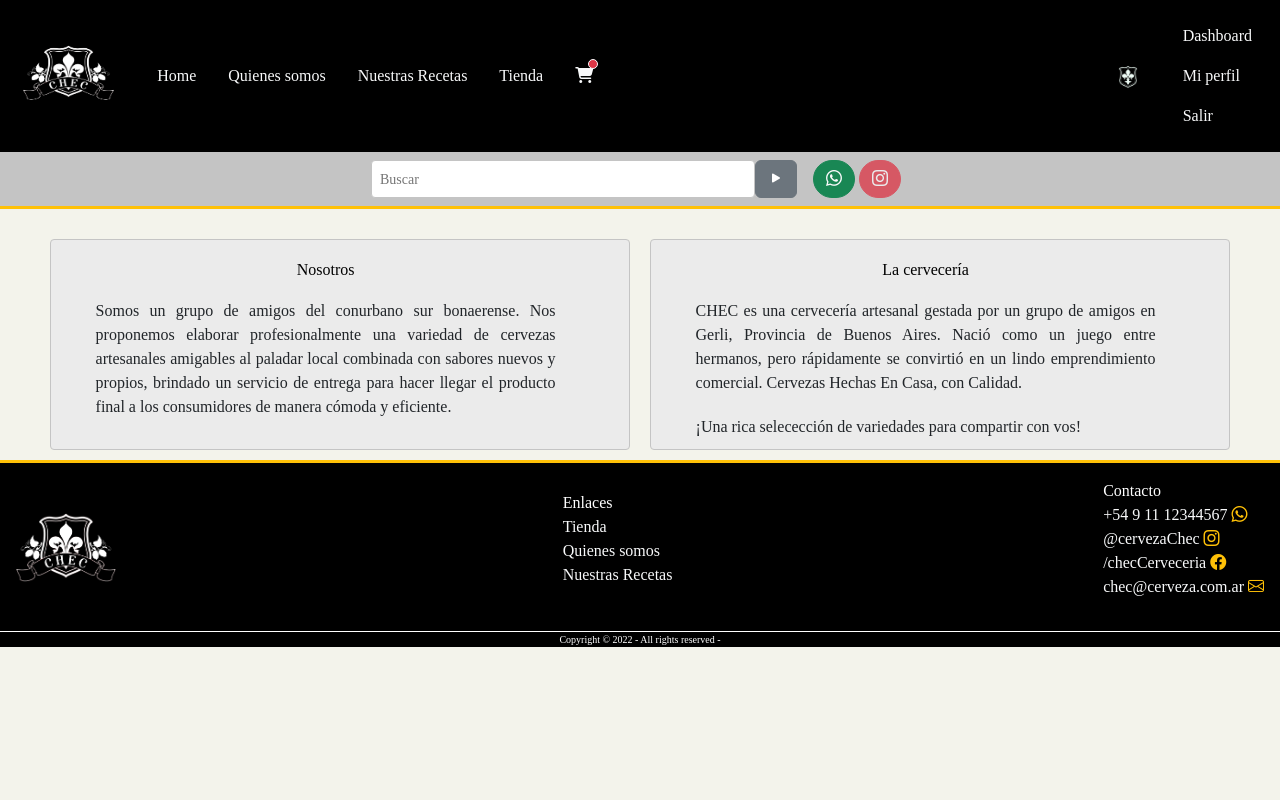
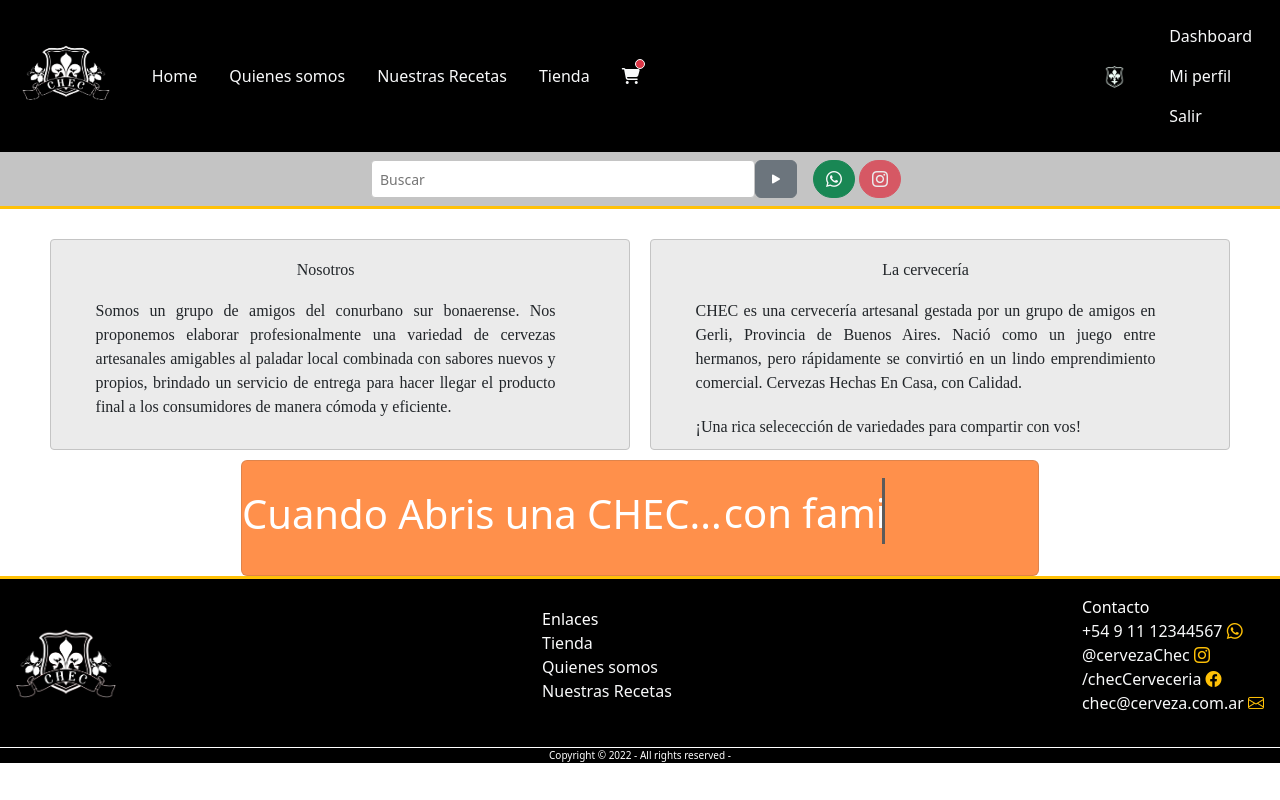
Before and after one commit to lmbaladovidal/chec-front, a React (Create React App) app in the folder chec-front/: page /quienesSomos in a window 1280 px wide. Built offline with nearby package versions, Linux system fonts and the light colour scheme; a web font is replaced by a local one.

Commit message:
fix: card y banner en home

```diff
--- a/chec-front/src/App.css
+++ b/chec-front/src/App.css
@@ -78,55 +78,6 @@ font-weight: 300;
 
 }
 
-article.art-4 {
-  display: flex;
-  flex-direction: column;
-  justify-content: flex-start;
-  margin: 7px;
-  padding: 8px;
-  border: #949494 1px dotted;
-  border-radius: 8px;
-  box-shadow: 0 0 10px #000;
-  background-color: #ebebeb;
-  text-align: center;
-  width: 40%;
-  opacity: 90%;
-}
-article.art-4 h4 {
-  font-size: 12px;
-  padding-bottom: 2px;
-}
-
-article.art-4 h4.bold {
-  margin: 5px 0;
-  font-style: italic;
-  font-weight: bold;
-  color: #ff6200;
-}
-article.art-4 h3 {
-  padding: 5px 0;
-  border-top: #ff8a00 1px double;
-  border-bottom: #ff8a00 1px double;
-  text-align: center;
-}
-article.art-4 img {
-  max-height: 40px;
-  max-width: 40%;
-  margin: auto;
-
-}
-
-article.art-4 i {
-  transition: all 250ms;
-
- }
-
- article.art-4:hover i {
-  color:#ff5200; /*transition*/
-  transform: scale(1.5);
- }
-
-
 
 
 @media (max-width: 768px) {
--- /dev/null
+++ b/chec-front/src/StyleSheets/GnAbout.css
@@ -0,0 +1,34 @@
+.slider {
+    width: 90%;
+    margin: auto;
+    overflow: hidden;
+  }
+  .slider ul {
+    display: flex;
+    padding: 10;
+    width: 400%;
+    animation: change 20s infinite alternate;
+    animation-timing-function: ease-in;
+  }
+  .slider li {
+    width: 50%;
+    list-style: none;
+  }
+  .slider img {
+    width: 100%;
+    max-height: 300px;
+  }
+
+  @keyframes change {
+    0% { margin-left: 0;}
+    20% { margin-left: 0;}
+
+    25% { margin-left: -100%;}
+    45% { margin-left: -100%;}
+
+    50% { margin-left: -200%;}
+    70% { margin-left: -200%;}
+
+    75% { margin-left: -300%;}
+    100% { margin-left: -300%;}
+  }
--- /dev/null
+++ b/chec-front/src/StyleSheets/GnFooter.css
@@ -0,0 +1,8 @@
+.copyright {
+    background-color: #000000;
+    color: #ffffff;
+    font-size: 10px;
+    text-align: center;
+    display: block;
+    border-top: 1px solid white;
+  }
--- a/chec-front/src/StyleSheets/GnHome.css
+++ b/chec-front/src/StyleSheets/GnHome.css
@@ -1,10 +1,23 @@
+* article:hover{
+
+    box-shadow: 0 0 10px #ff8a00;
+   }
+
+body  {
+  background-color: #eeede1a8;
+  font-family: Lato, sans-serif;
+  /*background-image: url("/Desing/imgs/bg1.png");*/
+  background-size: auto auto;
+  height: 100%;
+}
+
 .ind-top-test {
     background-image: url("../assets/images/logo/CERVECERIA-CHEC-RGB-DIGITAL.png");
     background-size: cover;
     background-position: center;
     min-height: 300px;
   }
-
+/*
 .right-content-test {
     display: flex;
     margin: auto;
@@ -23,4 +36,66 @@
     font-size: 14px;
     line-height: 1.5;
 
+  } */
+
+/* article.art-4 {
+    display: flex;
+    flex-direction: column;
+    justify-content: flex-start;
+    margin: 7px;
+    padding: 8px;
+    border: #949494 1px dotted;
+    border-radius: 8px;
+    box-shadow: 0 0 10px #000;
+    background-color: #ebebeb;
+    text-align: center;
+    width: 40%;
+    opacity: 90%;
+  } */
+  /* article.art-4 h4 {
+    font-size: 12px;
+    padding-bottom: 2px;
   }
+
+  article.art-4 h4.bold {
+    margin: 5px 0;
+    font-style: italic;
+    font-weight: bold;
+    color: #ff6200;
+  }
+  article.art-4 h2 {
+    font-size: large;
+    padding: 5px 0;
+    border-top: #ff8a00 1px double;
+    border-bottom: #ff8a00 1px double;
+    text-align: center;
+  }
+  article.art-4 img {
+    max-height: 40px;
+    max-width: 40%;
+    margin: auto;
+
+  } */
+/*
+  article.art-4 i {
+    transition: all 250ms;
+
+   }
+
+   article.art-4:hover i {
+    color:#ff5200;
+    transform: scale(1.5);
+   } */
+  .card:hover i{
+    box-shadow: #ff58ff;
+  }
+
+  .card i{
+    transition: all 250ms;
+
+   }
+  .card-text:hover i {
+    color:#ff5200; /*transition*/
+    transform: scale(1.5);
+
+  }
--- /dev/null
+++ b/chec-front/src/StyleSheets/GnHomeCard.css
@@ -0,0 +1,86 @@
+*{
+    margin:0;
+    padding: 0;
+    box-sizing: border-box;
+
+}
+  section.homeCard {
+    display:flex;
+    flex-wrap: wrap;
+    align-items:center;
+    justify-content:center;
+    opacity:70%;
+    background: #ff6200;
+
+  }
+
+  .wrapper{
+   display: flex;
+   flex-wrap: wrap;
+   text-align: start;
+
+  }
+  .wrapper .static-text{
+    margin:auto;
+    color: white;
+    font-size: 40px;
+    font-weight: 400;
+    text-align: center;
+    align-items: flex-end;
+  }
+  .wrapper .dynamic-txts{
+    margin-left: auto;
+    padding-left: 2px;
+    height: 90px;
+    line-height:90px;
+    overflow: hidden;
+  }
+
+  .dynamic-txts ul{
+    margin: auto;
+
+  }
+  .dynamic-txts li{
+    margin-left: 0px;
+    list-style: none;
+    color: white;
+    font-size: 40px;
+    font-weight: 400;
+    position: relative;
+    top: 5px;
+    animation: slide 10s steps(5) infinite;
+
+
+  }
+
+  @keyframes slide{
+    100% {top:-440px }
+  }
+
+  .dynamic-txts li span{
+    position: relative;
+    margin: 5px 0px;
+    line-height: 1px;
+
+
+  }
+  .dynamic-txts li span::after{
+    content:"";
+    position: absolute;
+    left: 0px;
+    margin-top: 10px;
+    height: 120%;
+    width:100%;
+    background: #ff6200;
+    border-left: 3px solid hsl(0, 2%, 9%);
+    animation: typing 2s steps(8) infinite;
+  }
+
+  @keyframes typing{
+    40%, 60%{
+        left:calc(100% + 5px);
+    }
+    100%{
+        left:0;
+    }
+ }
--- a/chec-front/src/assets/css/styles.css
+++ b/chec-front/src/assets/css/styles.css
@@ -16,19 +16,19 @@
   margin: 0;
   padding: 0;
 }
-* article:hover{
+/* * article:hover{
 
     box-shadow: 0 0 10px #ff8a00;
    }
 
-body  {
+/* body  {
   background-color: #eeede1a8;
   font-family: "Montagu Slab", serif;
-  /*background-image: url("/Desing/imgs/bg1.png");*/
+  /*background-image: url("/Desing/imgs/bg1.png");
   background-size: auto auto;
   height: 100%;
-}
-
+}  */
+/*
 .content{
   height:90%;
 }
@@ -225,7 +225,7 @@ ul.dropdown-menu li a{
   padding: 5px 2px;
   font-size: 17px;
 
-}
+} */
 
 /*POP UP*/
 .suscribe-section {
@@ -244,22 +244,6 @@ ul.dropdown-menu li a{
 }
 /*FIN POP UP*/
 
-/*FOOTER*/
-.main-footer {
-  background-color: #000;
-  display: flex;
-  width: 100%;
-  flex-direction: column;
-  align-content: center;
-  justify-content: center;
-  z-index: 10;
-  padding-bottom: 40px;
-}
-
-.logofooter {
-  width: 90px;
-  margin: 10px;
-}
 
 .suscribe-section{
   display: flex;
@@ -295,6 +279,22 @@ max-width: 500px;
   justify-content: space-between;
   align-items: center;
   width: 50%;
+}
+/*FOOTER*/
+.main-footer {
+  background-color: #000;
+  display: flex;
+  width: 100%;
+  flex-direction: column;
+  align-content: center;
+  justify-content: center;
+  z-index: 10;
+  padding-bottom: 40px;
+}
+
+.logofooter {
+  width: 90px;
+  margin: 10px;
 }
 
 .footer-links {
@@ -356,14 +356,14 @@ max-width: 500px;
   text-shadow: 10px 10px 20px rgb(255, 255, 255);
 }
 
-.copyright {
+/* .copyright {
   background-color: #000000;
   color: #ffffff;
   font-size: 10px;
   text-align: center;
   display: block;
   border-top: 1px solid white;
-}
+} */
 /*Pagina de Login*/
 
 .lg-div-form {
@@ -1595,7 +1595,7 @@ input, .ra-name p input {
 /*°°°°°°°°° INDEX °°°°°°°°°°°*/
 /*°°°°°°°°°°°°°°°°°°°°°°°°°°*/
 /*index-top*/
-section.ind-top {
+/* section.ind-top {
   display: flex;
   flex-wrap: wrap;
   justify-content: space-evenly;
@@ -1603,7 +1603,7 @@ section.ind-top {
   margin-top: 5px;
   border-bottom: 5px #949494 solid;
   border-top: 2px #949494 solid;
-}
+} */
 /* .ind-top-test {
   background-image: url("../images/logo/CERVECERIA-CHEC-RGB-DIGITAL.png");
   background-size: cover;
@@ -1630,7 +1630,7 @@ section.ind-top {
 } */
 
 /*slider index-top*/
-.slider {
+/* .slider {
   width: 90%;
   margin: auto;
   overflow: hidden;
@@ -1663,7 +1663,7 @@ section.ind-top {
 
   75% { margin-left: -300%;}
   100% { margin-left: -300%;}
-}
+} */
 
 
 /*slider index-top*/
--- a/chec-front/src/components/GnAbout.js
+++ b/chec-front/src/components/GnAbout.js
@@ -2,6 +2,8 @@
 // import cerveceria2 from '../assets/images/logo/DSC_0007.jpg'
 // import cerveceria3 from '../assets/images/logo/DSC_0014.jpg'
 // import cerveceria4 from '../assets/images/logo/DSC_0030.jpg'
+import GnHomeCard from '../components/GnHomeCard'
+import '../StyleSheets/GnAbout.css'
 
 function GnAbout() {
     return (
@@ -38,14 +40,21 @@ function GnAbout() {
                         Cervezas Hechas En Casa, con Calidad.</p>
                     <p>¡Una rica selecección de variedades para compartir con vos!</p>
                 </div>
-            </div>
+                </div>
 
+               <div>
 
+                <GnHomeCard/>
+                </div>
 
         </section>
 
 
-    );
+
+        );
+
+
+
   }
 
   export default GnAbout;
--- a/chec-front/src/components/GnFooter.js
+++ b/chec-front/src/components/GnFooter.js
@@ -1,5 +1,6 @@
 import { Link} from 'react-router-dom';
 import logo from '../assets/images/logo/540x540sqr.png'
+import '../StyleSheets/GnFooter.css'
 
 
 
--- a/chec-front/src/components/GnHome.js
+++ b/chec-front/src/components/GnHome.js
@@ -3,6 +3,7 @@ import {useState, useEffect} from 'react'
 import imageHome from '../assets/images/guarda.png'
 import '../StyleSheets/GnHome.css'
 import PdProducts from './PdProducts'
+import GnHomeCard from './GnHomeCard'
 
 
 function GnHome() {
@@ -26,18 +27,26 @@ function GnHome() {
     <div >
 
     <section className="ind-top-test ">
-        <div className='container-fluid'>
-        <div className="right-content-test ">
-            <article className="art-4 ">
-            <img src={imageHome} alt="imagen-home"/>
-            <h2>Cuando abris una cerveza <i>CHEC</i>, seguramente estás disfrutando de un buen momento con vos, o con familia, amigos y anécdotas para contar.</h2>
+         <GnHomeCard/>
 
-            <h3><>Una picada, asado o cualquier comida de por medio, la noción del tiempo se pierde y se extiende la sobremesa..</>
-            ¡ Un aplauso para el anfitrión ! !</h3>
-            <h2><strong>   <i>CHEC </i>  te asegura un próximo encuentro... <i className="fas fa-beer"> </i> </strong> </h2>
-            </article>
+        <div className='' >
+
+            {/* <article className="card" style={{width:"35%", opacity:"75%"}}>
+
+            {/* <img src={imageHome} alt="imagen-home" className='card-img-top' width="80" /> */}
+{/*
+            <div className='card-body my-1 row'>
+            <p className="card-text text-center">Cuando abris una cerveza <i>CHEC</i>, seguramente estás disfrutando de un buen momento con vos, o con familia, amigos y anécdotas para contar.</p>
+
+            <p className="card-text text-center">Una picada, asado o cualquier comida de por medio, la noción del tiempo se pierde y se extiende la sobremesa... </p>
+            <p className="card-text text-center"> <h4><em>¡ Un aplauso para el anfitrión !</em></h4></p>
+            </div>
+            <h3 className='text-center'><strong>   <i>CHEC </i>  te asegura un próximo encuentro... </strong> </h3>
+            <h3 className='text-center'><strong> <i className="fas fa-beer"> </i> <i class="bi bi-emoji-wink"></i></strong> </h3>
+            </article> */}
+
         </div>
-        </div>
+
     </section>
 
     <div className='container-fluid row '>
--- /dev/null
+++ b/chec-front/src/components/GnHomeCard.js
@@ -0,0 +1,28 @@
+import '../StyleSheets/GnHomeCard.css'
+
+function GnHomeCard() {
+    return (
+
+<section className='homeCard card'>
+
+<div className='wrapper card-title'>
+        <div className='static-text '> Cuando Abris una CHEC... </div>
+        <ul className='dynamic-txts '>
+            <li><span><strong><em> ¡ Disfrutala !</em> </strong></span></li>
+            <li><span> con amigos </span></li>
+            <li><span> con familia </span></li>
+            <li><span> o sólo para vos... </span></li>
+
+        </ul>
+
+    </div>
+
+
+</section>
+
+
+    )
+}
+
+
+export default GnHomeCard
```
